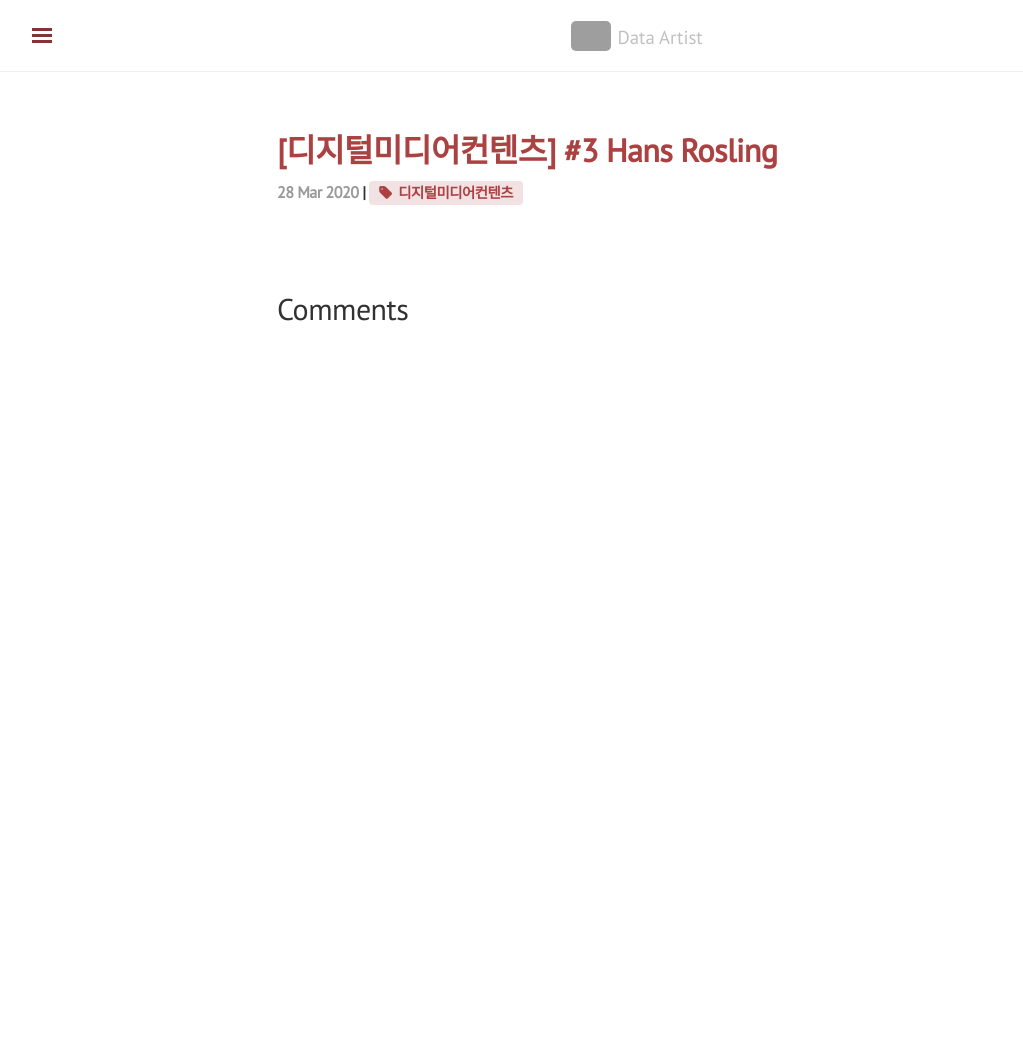
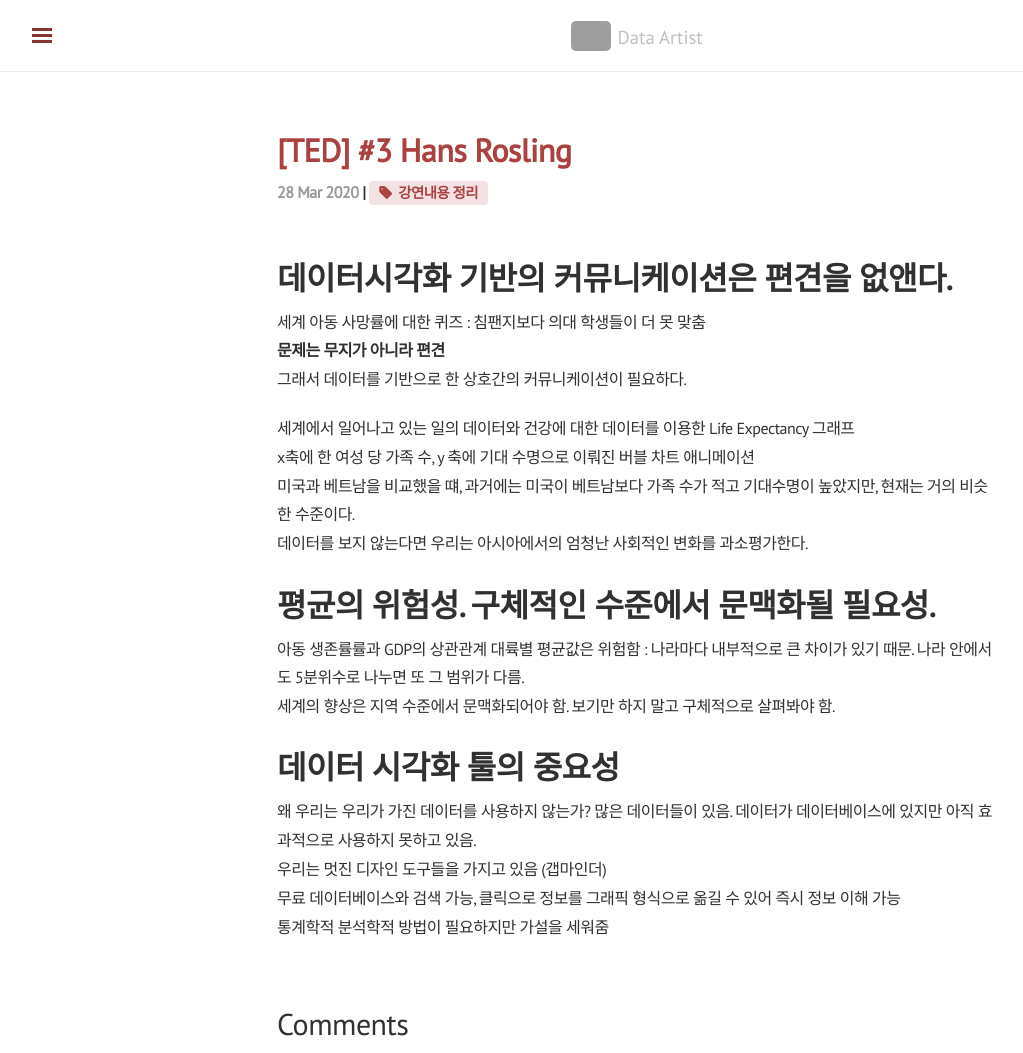
Before and after one commit to shanny924/shanny924.github.io, a Jekyll site: the page built from _posts/2020-03-28-dmc#3.md, in a window 1280 px wide and 1053 px high. Shown: the whole window, without its empty margins (3-1026 px from the left). Built offline with Jekyll 4.4.1, drawn with Linux system fonts in a browser that asks for light colours; nearby versions of some CDN libraries; comment, search, counter and statistics services are not loaded; grey boxes are pictures that could not be loaded.

Commit message:
Update 2020-03-28-dmc#3.md

```diff
--- a/_posts/2020-03-28-dmc#3.md
+++ b/_posts/2020-03-28-dmc#3.md
@@ -1,6 +1,33 @@
 ---
 layout: post
-title: ' [디지털미디어컨텐츠] #3 Hans Rosling '
-category : [School]
-tag: [디지털미디어컨텐츠]
+title: ' [TED] #3 Hans Rosling '
+category : [Data visualization]
+tag: [강연내용 정리]
 ---
+
+# 데이터시각화 기반의 커뮤니케이션은 편견을 없앤다.
+
+세계 아동 사망률에 대한 퀴즈  : 침팬지보다 의대 학생들이 더 못 맞춤
+**문제는 무지가 아니라 편견**
+그래서 데이터를 기반으로 한 상호간의 커뮤니케이션이 필요하다.
+
+
+세계에서 일어나고 있는 일의 데이터와 건강에 대한 데이터를 이용한 Life Expectancy 그래프
+x축에 한 여성 당 가족 수, y 축에 기대 수명으로 이뤄진 버블 차트 애니메이션
+미국과 베트남을 비교했을 떄, 과거에는 미국이 베트남보다 가족 수가 적고 기대수명이 높았지만, 현재는 거의 비슷한 수준이다.
+데이터를 보지 않는다면 우리는 아시아에서의 엄청난 사회적인 변화를 과소평가한다.
+
+
+# 평균의 위험성. 구체적인 수준에서 문맥화될 필요성.
+
+아동 생존률률과 GDP의 상관관계
+대륙별 평균값은 위험함 : 나라마다 내부적으로 큰 차이가 있기 때문. 나라 안에서도 5분위수로 나누면 또 그 범위가 다름.
+세계의 향상은 지역 수준에서 문맥화되어야 함. 보기만 하지 말고 구체적으로 살펴봐야 함.
+
+
+# 데이터 시각화 툴의 중요성
+
+왜 우리는 우리가 가진 데이터를 사용하지 않는가? 많은 데이터들이 있음. 데이터가 데이터베이스에 있지만 아직 효과적으로 사용하지 못하고 있음.
+우리는 멋진 디자인 도구들을 가지고 있음 (갭마인더)
+무료 데이터베이스와 검색 가능, 클릭으로 정보를 그래픽 형식으로 옮길 수 있어 즉시 정보 이해 가능
+통계학적 분석학적 방법이 필요하지만 가설을 세워줌
```
